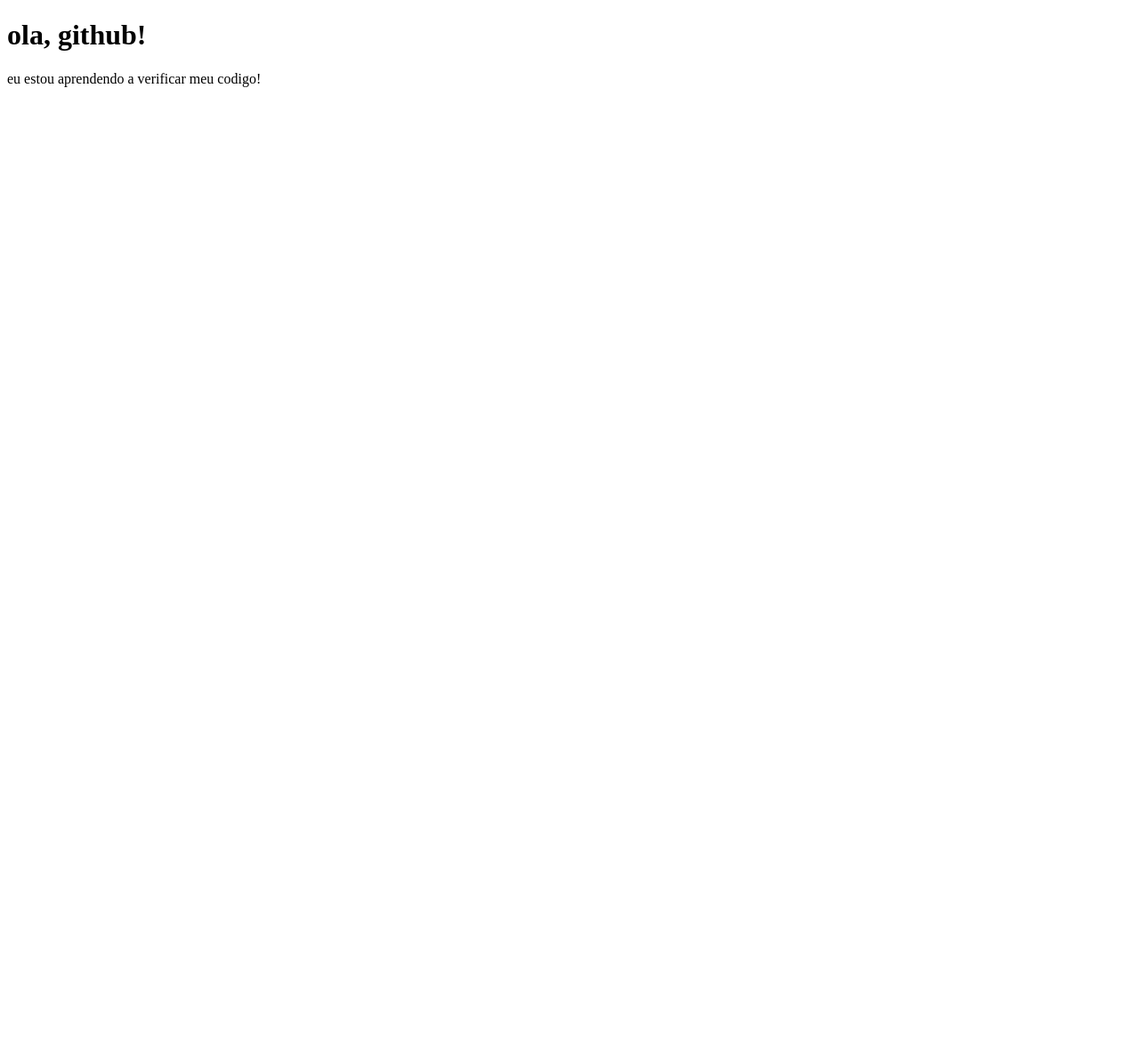
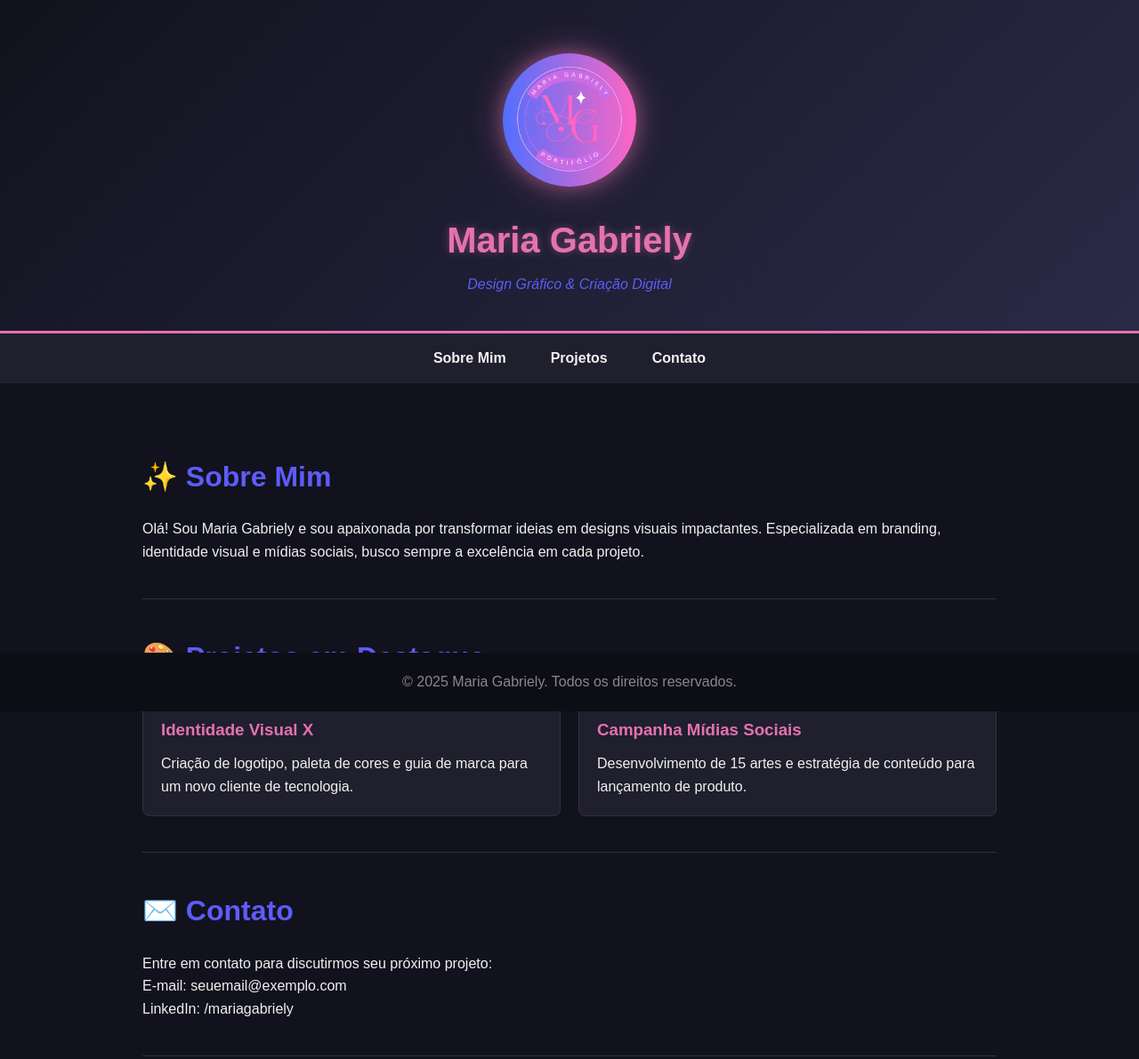
Before and after one commit to mariagabriely1310/portifolio-desnvolvedor, a plain HTML site: page index.html in a window 1280 px wide. Shown: the whole page at 89% size. Before the commit the page ends 800 px from the top, so only its background shows below. Drawn offline with Linux system fonts and the light colour scheme.

Commit message:
partes finais portifólio

```diff
--- a/index.html
+++ b/index.html
@@ -3,10 +3,54 @@
 <head>
     <meta charset="UTF-8">
     <meta name="viewport" content="width=device-width, initial-scale=1.0">
-    <title>portifolio de um desenvolvedor de sistema</title>
+    <title>Maria Gabriely - Portfólio</title>
+    <link rel="stylesheet" href="style.css">
 </head>
 <body>
-    <h1>ola, github!</h1>
-    <p>eu estou aprendendo a verificar meu codigo!</p>
+    <header class="hero">
+        <img src="IMG/logo.png" alt="Maria Gabriely Portfólio Logo" class="logo">
+        <h1>Maria Gabriely</h1>
+        <p class="subtitle">Design Gráfico & Criação Digital</p>
+    </header>
+
+    <nav>
+        <ul>
+            <li><a href="#sobre">Sobre Mim</a></li>
+            <li><a href="#projetos">Projetos</a></li>
+            <li><a href="#contato">Contato</a></li>
+        </ul>
+    </nav>
+
+    <main>
+        <section id="sobre" class="section">
+            <h2>✨ Sobre Mim</h2>
+            <p>Olá! Sou Maria Gabriely e sou apaixonada por transformar ideias em designs visuais impactantes. Especializada em branding, identidade visual e mídias sociais, busco sempre a excelência em cada projeto.</p>
+        </section>
+
+        <section id="projetos" class="section">
+            <h2>🎨 Projetos em Destaque</h2>
+            <div class="project-grid">
+                <div class="project-card">
+                    <h3>Identidade Visual X</h3>
+                    <p>Criação de logotipo, paleta de cores e guia de marca para um novo cliente de tecnologia.</p>
+                </div>
+                <div class="project-card">
+                    <h3>Campanha Mídias Sociais</h3>
+                    <p>Desenvolvimento de 15 artes e estratégia de conteúdo para lançamento de produto.</p>
+                </div>
+            </div>
+        </section>
+
+        <section id="contato" class="section">
+            <h2>✉️ Contato</h2>
+            <p>Entre em contato para discutirmos seu próximo projeto:</p>
+            <p>E-mail: seuemail@exemplo.com</p>
+            <p>LinkedIn: /mariagabriely</p>
+        </section>
+    </main>
+
+    <footer>
+        <p>&copy; 2025 Maria Gabriely. Todos os direitos reservados.</p>
+    </footer>
 </body>
 </html>
--- a/style.css
+++ b/style.css
@@ -1,8 +1,142 @@
-body{
-    background-color: darkcyan;
-    font-family: system-ui, -apple-system, BlinkMacSystemFont, 'Segoe UI', Roboto, Oxygen, Ubuntu, Cantarell, 'Open Sans', 'Helvetica Neue', sans-serif;
+/* Definição de Variáveis para Cores */
+:root {
+    --dark-background: #12121e; /* Roxo/Azul Marinho muito escuro */
+    --text-color: #f0f0f0;    /* Branco suave para o texto */
+    --primary-color: #e572af; /* Rosa/Pink da logo */
+    --secondary-color: #5d5cfa; /* Azul/Roxo da logo */
+    --accent-glow: rgba(229, 114, 175, 0.4); /* Brilho sutil */
+}
+
+/* Estilos Globais */
+* {
+    margin: 0;
+    padding: 0;
+    box-sizing: border-box;
+}
+
+body {
+    font-family: 'Arial', sans-serif;
+    background-color: var(--dark-background);
+    color: var(--text-color);
+    line-height: 1.6;
+    padding-bottom: 50px; /* Espaço para o rodapé */
+}
+
+/* Estilo da Logo */
+.logo {
+    width: 150px;
+    height: 150px;
+    border-radius: 50%;
+    margin-bottom: 20px;
+    /* Adiciona um brilho sutil para destacar a logo no fundo escuro */
+    box-shadow: 0 0 20px var(--accent-glow), 0 0 40px var(--accent-glow);
+}
+
+/* Header (Capa) */
+.hero {
+    background: linear-gradient(135deg, var(--dark-background) 0%, #2a2a47 100%);
     text-align: center;
+    padding: 60px 20px 40px;
+    border-bottom: 3px solid var(--primary-color);
 }
-h1{
-    color: chocolate;
+
+.hero h1 {
+    font-size: 2.5em;
+    margin-bottom: 5px;
+    color: var(--primary-color);
+    text-shadow: 0 0 10px var(--accent-glow);
 }
+
+.hero .subtitle {
+    font-style: italic;
+    color: var(--secondary-color);
+}
+
+/* Navegação */
+nav {
+    background-color: #1f1f2e; /* Uma cor um pouco mais clara que o fundo */
+    text-align: center;
+    padding: 15px 0;
+    position: sticky;
+    top: 0;
+    z-index: 1000;
+}
+
+nav ul {
+    list-style: none;
+    padding: 0;
+    display: flex;
+    justify-content: center;
+}
+
+nav ul li {
+    margin: 0 15px;
+}
+
+nav ul li a {
+    color: var(--text-color);
+    text-decoration: none;
+    font-weight: bold;
+    padding: 5px 10px;
+    transition: color 0.3s, border-bottom 0.3s;
+}
+
+nav ul li a:hover {
+    color: var(--primary-color);
+    border-bottom: 2px solid var(--primary-color);
+}
+
+/* Conteúdo Principal (Seções) */
+main {
+    max-width: 1000px;
+    margin: 40px auto;
+    padding: 0 20px;
+}
+
+.section {
+    padding: 40px 0;
+    border-bottom: 1px solid #333;
+}
+
+.section h2 {
+    font-size: 2em;
+    color: var(--secondary-color);
+    margin-bottom: 20px;
+}
+
+/* Grid de Projetos */
+.project-grid {
+    display: grid;
+    grid-template-columns: repeat(auto-fit, minmax(300px, 1fr));
+    gap: 20px;
+    margin-top: 20px;
+}
+
+.project-card {
+    background-color: #1f1f2e;
+    padding: 20px;
+    border-radius: 8px;
+    border: 1px solid #333;
+    transition: transform 0.3s, box-shadow 0.3s;
+}
+
+.project-card:hover {
+    transform: translateY(-5px);
+    box-shadow: 0 10px 20px rgba(0, 0, 0, 0.4), 0 0 15px var(--accent-glow);
+}
+
+.project-card h3 {
+    color: var(--primary-color);
+    margin-bottom: 10px;
+}
+
+/* Rodapé */
+footer {
+    text-align: center;
+    padding: 20px 0;
+    background-color: #0d0d15;
+    color: #888;
+    position: fixed;
+    bottom: 0;
+    width: 100%;
+}
```
Also changed, not shown: IMG/logo.png (added).
